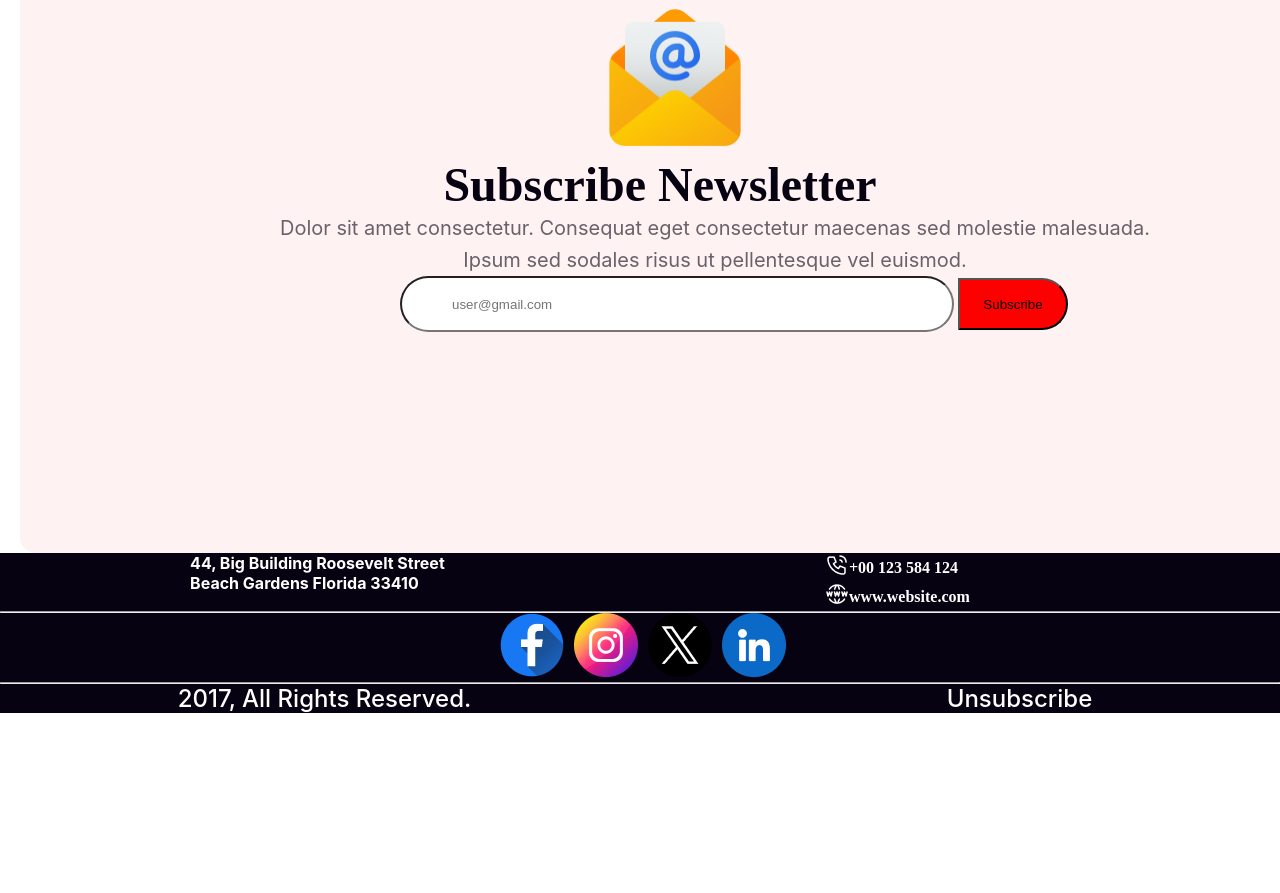
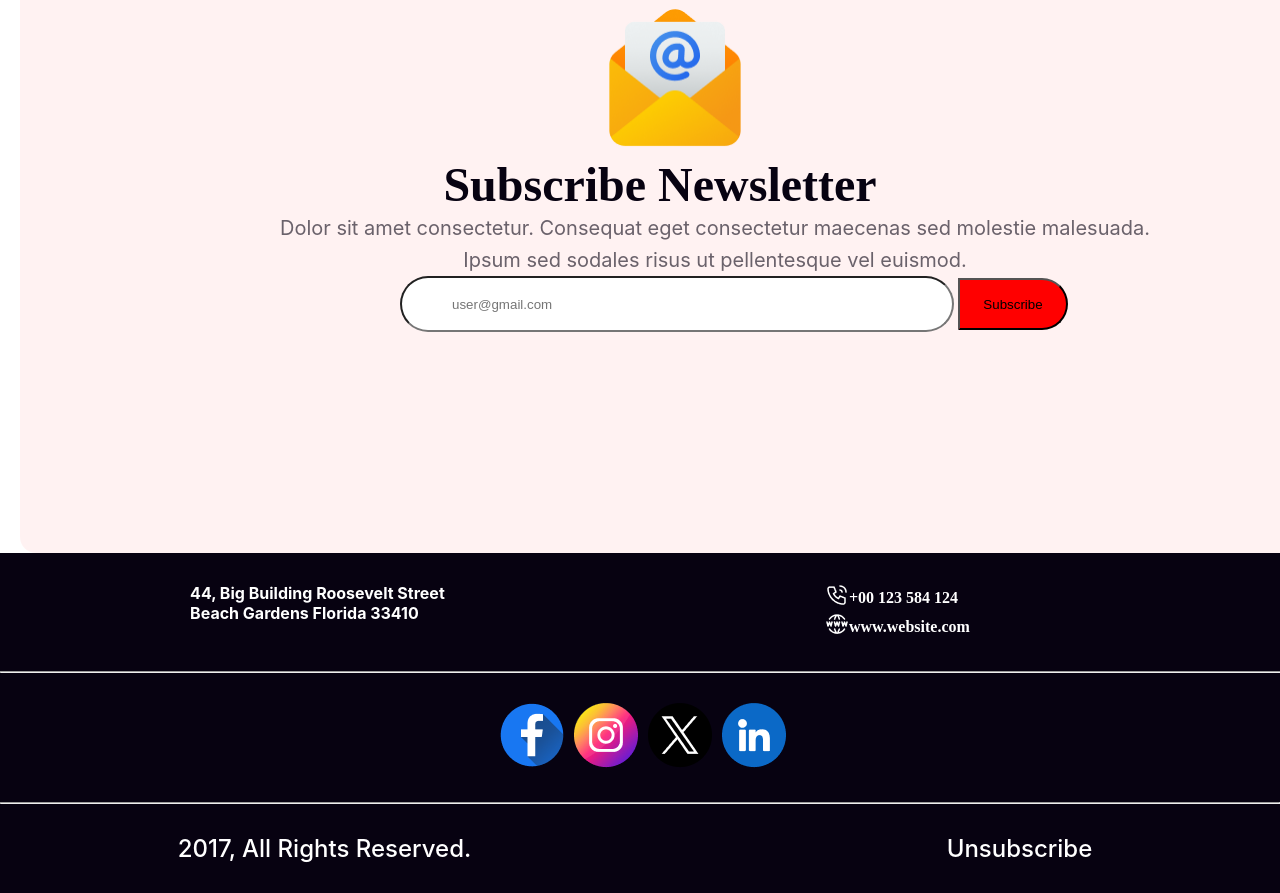
Before and after one commit to toriqul07/New-Year-New-Mission, a plain HTML site: page resources/index.html in a window 1280 px wide. Shown: the part 4104-4997 px from the top of the page. Before the commit the page ends 4817 px from the top, so only its background shows below. Drawn offline with Linux system fonts and the light colour scheme.

Commit message:
last commit

```diff
--- a/resources/styles/style.css
+++ b/resources/styles/style.css
@@ -257,7 +257,6 @@ p,
 }
 
 
-
 .number {
     display: flex;
     align-items: center;
@@ -282,6 +281,8 @@ h4 {
 }
 
 .social-platforms {
+    margin-top: 30px;
+    margin-bottom: 30px;
     display: flex;
     gap: 10px;
     margin-left: 500px;
@@ -292,6 +293,8 @@ h4 {
     align-items: center;
     /* justify-content: space-between; */
     justify-content: space-around;
+    margin-top: 30px;
+    padding-bottom: 30px;
 }
 
 
@@ -327,6 +330,9 @@ h4 {
 }
 
 .space-between {
+    /* margin-top: 30px; */
+    padding-top: 30px;
+    margin-bottom: 30px;
     display: flex;
     justify-content: space-around;
 }
```
